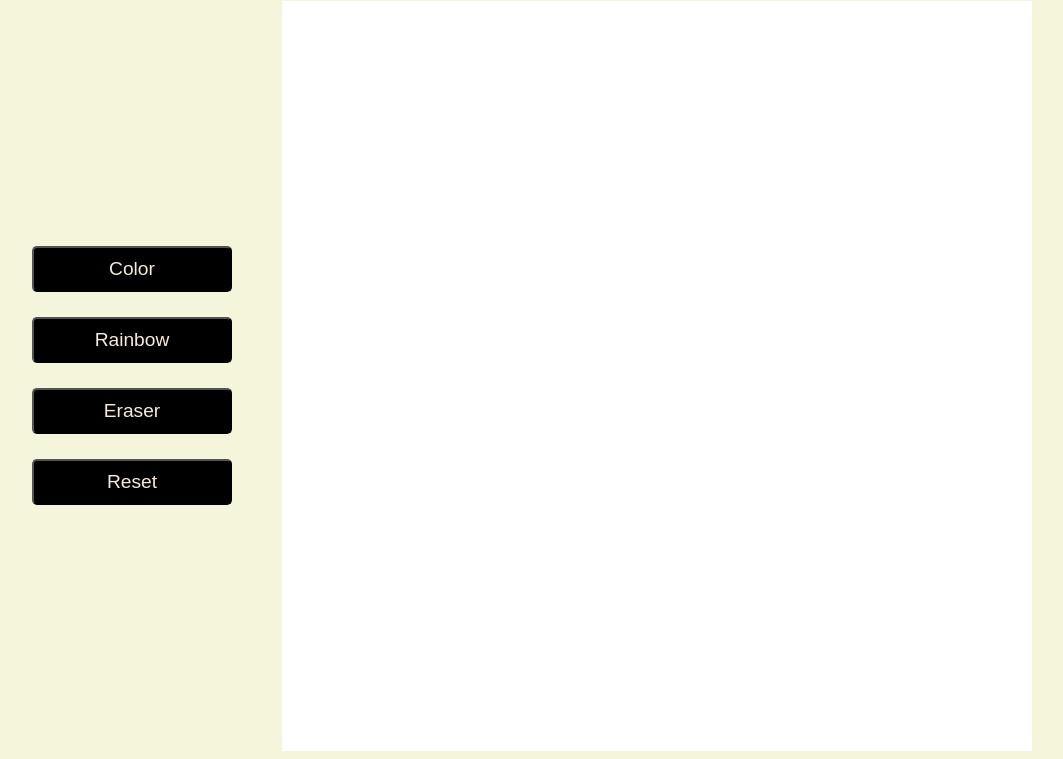
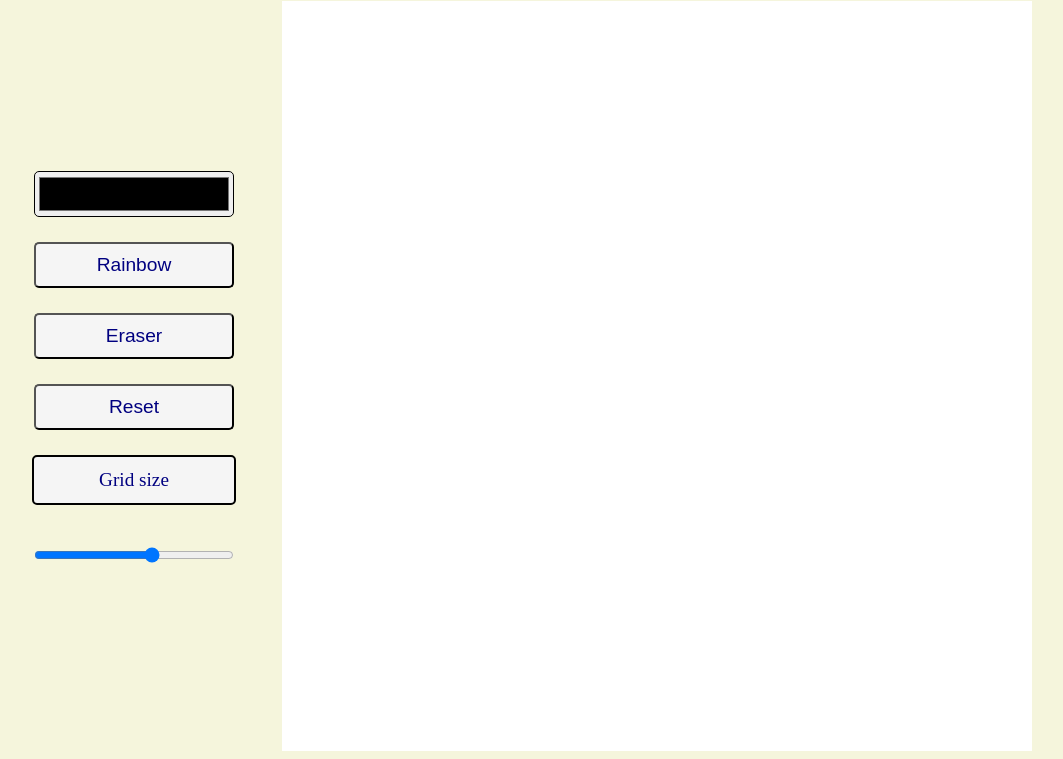
Before and after one commit to jeffreyguezou/Etch-A-Sketch, a plain HTML site: page index.html in a window 1280 px wide. Shown: the part 87-846 px from the top of the page, without its empty margins (108-1171 px from the left). Drawn offline with Linux system fonts and the light colour scheme.

Commit message:
Added color picker and grid size slider UI

```diff
--- a/index.html
+++ b/index.html
@@ -13,10 +13,12 @@
     </div>
     <div class="sketchArea">
          <div class="optionArea">
-            <button class="sketchButton">Color</button>
+            <input class="colorPicker" type="color">
             <button class="sketchButton">Rainbow</button>
             <button class="sketchButton">Eraser</button>
             <button class="sketchButton">Reset</button>
+            <label class="sketchButton gridSize">Grid size<label id="gridSizeDisplay"></label></label>
+            <input type="range" min="10" max="100" value="64" class="slider" id="myRange">
          </div>
         <div class="sketchPad">
 
--- a/styles.css
+++ b/styles.css
@@ -26,8 +26,8 @@ body{
     gap:50px;
 }
 .sketchButton{
-    color:antiquewhite ;
-    background-color: black;
+    color:navy ;
+    background-color: whitesmoke;
     width:100%;
     border-radius: 5px;
     height: 46px;
@@ -43,3 +43,22 @@ body{
     align-items: center;
     justify-content: center;
 }
+.colorPicker{
+    width:100%;
+    border-radius: 5px;
+    height: 46px;
+    cursor: pointer;
+}
+.slider{
+    width:100%;
+    border-radius: 5px;
+    height: 46px;
+    cursor: pointer;
+
+}
+.gridSize{
+    justify-content: center;
+    display: flex;
+    align-items: center;
+    border: 2px solid black;
+}
```
